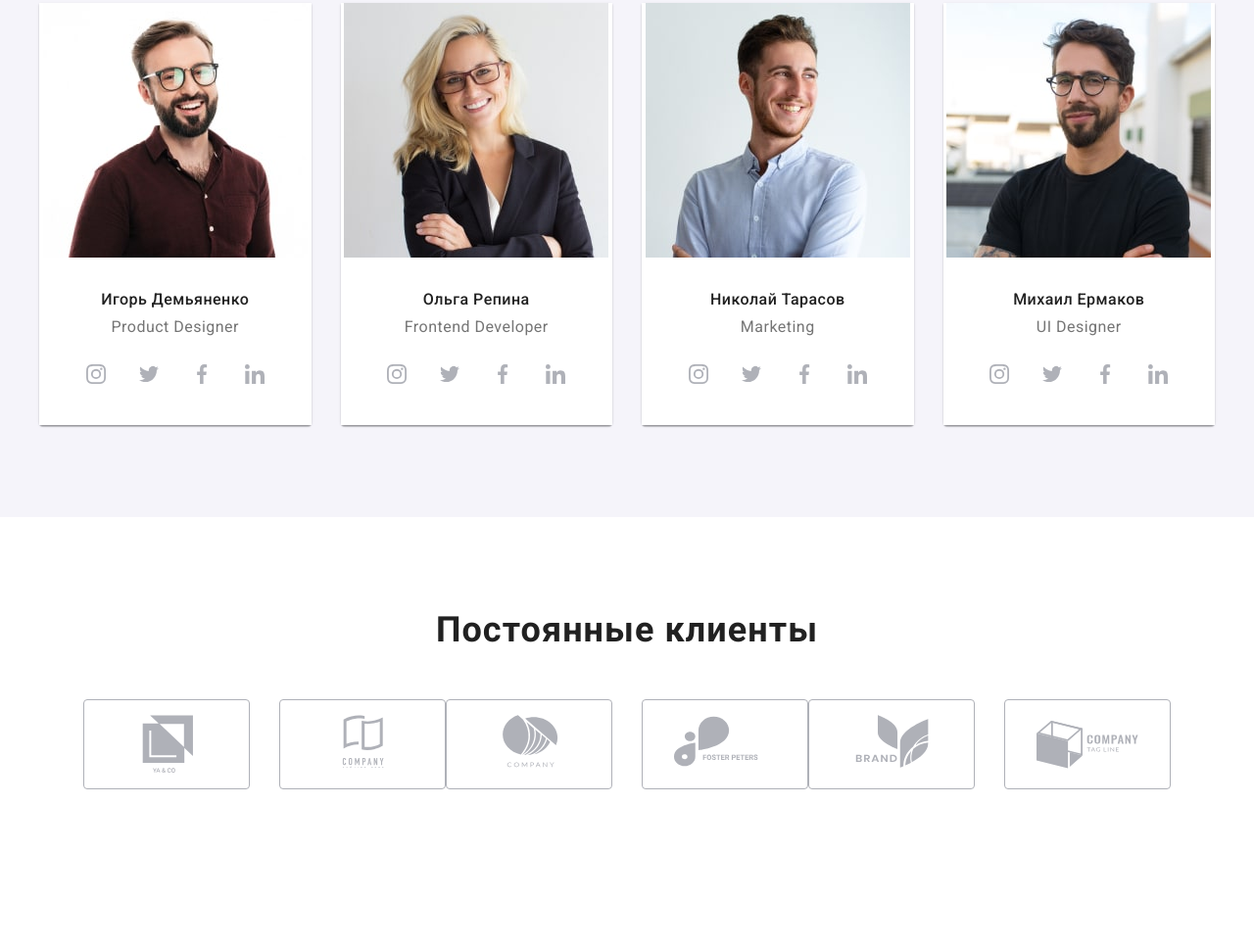
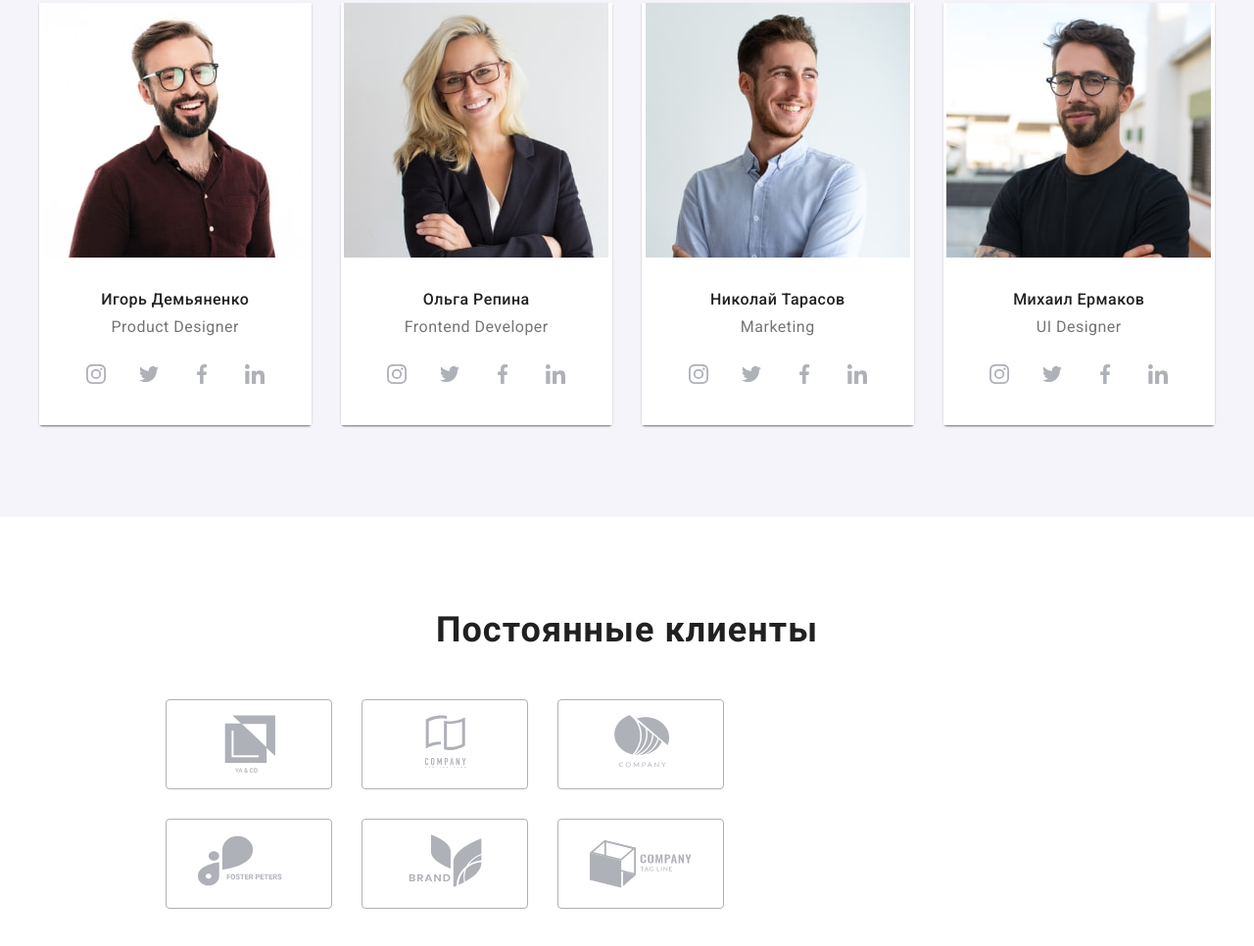
Before and after one commit to MasenkoSS/goit-markup-hw-08, a plain HTML site: page index.html in a window 1280 px wide. Shown: the part 1558-2524 px from the top of the page at 98% size. Before the commit the page ends 2488 px from the top, so only its background shows below. Drawn offline with Linux system fonts and the light colour scheme.

Commit message:
hw8 chek point

```diff
--- a/sass/components/_customers.scss
+++ b/sass/components/_customers.scss
@@ -12,15 +12,30 @@
     width: 170px;
     height: 92px;
   }
-
-  &__item:not(:last-child) {
-    margin-bottom: 30px;
+  @media screen and (max-width: 479px) {
+    &__item:not(:last-child) {
+      margin-bottom: 30px;
+    }
   }
-
-  @media screen and (min-width: 450px) {
+  @media screen and (min-width: 480px) {
+    max-width: 480px;
     &__item:nth-child(2n + 2) {
       margin-left: 30px;
       margin-bottom: 30px;
+    }
+    &__item:nth-child(n + 5) {
+      margin-bottom: -30px;
+    }
+  }
+
+  @media screen and (min-width: 768px) {
+    max-width: 768px;
+    &__item:nth-child(2n + 1) {
+      margin-left: 30px;
+      margin-bottom: 30px;
+    }
+    &__item:nth-child(n + 5) {
+      margin-bottom: -30px;
     }
   }
 
```
Also changed, not shown: css/main.css, css/main.min.css, 2 other files.
